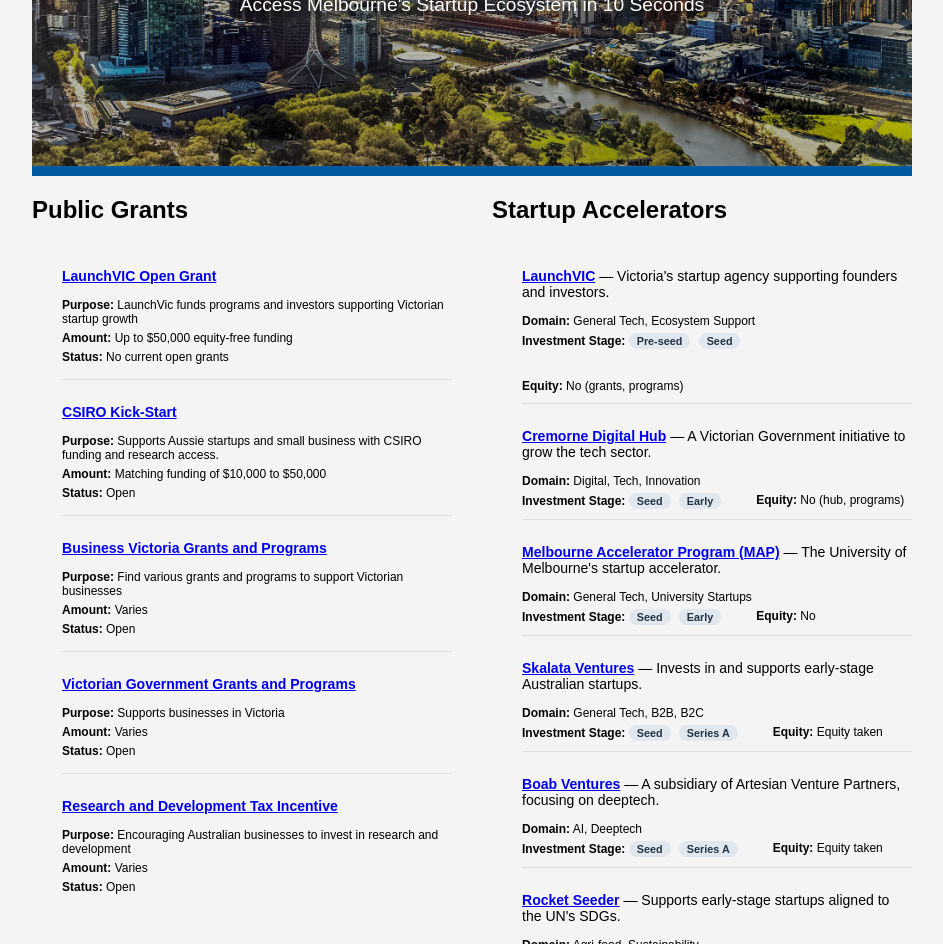
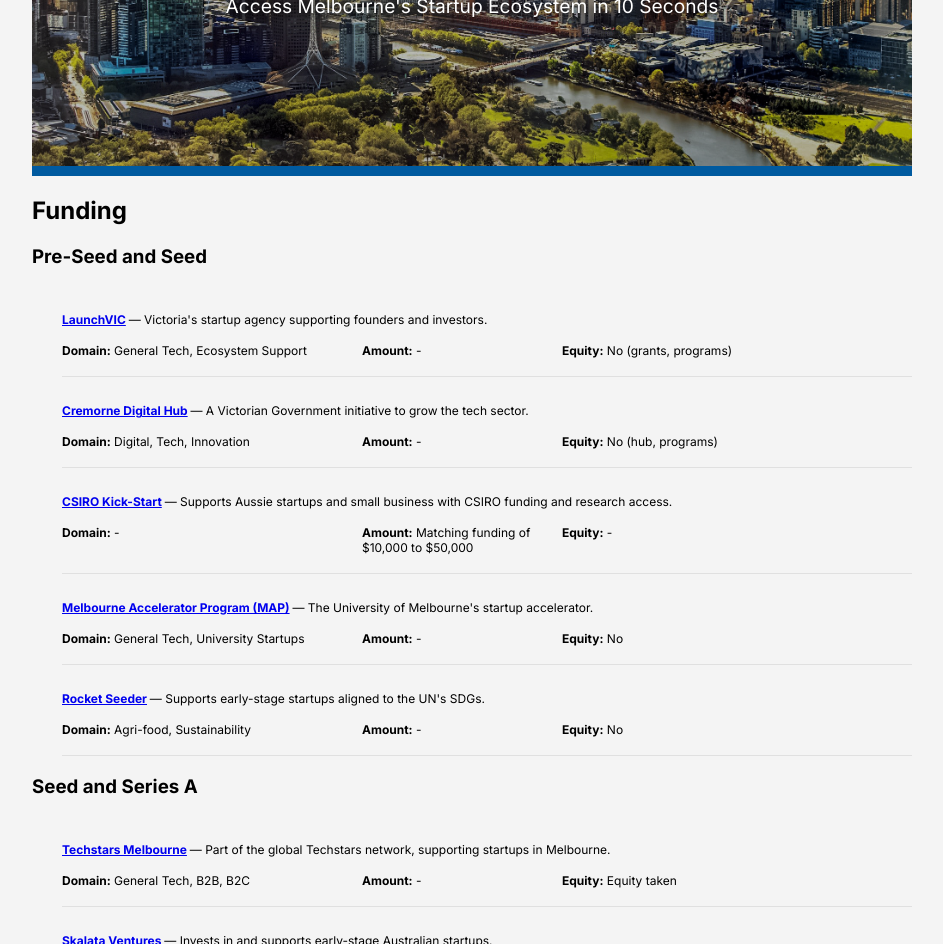
Before and after one commit to ShiyanYang/Melbourne_Startup_Resources, a plain HTML site: page index.html in a window 1280 px wide. Shown: the part 194-1138 px from the top of the page, without its empty margins (168-1111 px from the left). Drawn offline with Linux system fonts and the light colour scheme.

Commit message:
modifying funding section

```diff
--- a/index.html
+++ b/index.html
@@ -10,9 +10,10 @@
 
     <link rel="stylesheet" href="css/styles.css">
     <!-- Add Google Fonts: Inter, a popular tech font -->
-    <link href="https://fonts.googleapis.com/css2?family=Inter:wght@400;600&display=swap" rel="stylesheet">
+    <link href="https://fonts.googleapis.com/css2?family=Inter:wght@400;600;700&display=swap" rel="stylesheet">
 
     <style>
+
         body {
             margin-left: 200px;
             margin-right: 200px;
@@ -25,6 +26,10 @@
         }
         ul li {
             margin-bottom: 15px; /* Increase gap between list items */
+        }
+
+    body, .event, .grant, .header-title, h1, h2, h3, h4, h5, h6, p, a {
+              font-family: 'Inter', Arial, Helvetica, sans-serif;
         }
 
         .event {
@@ -70,6 +75,28 @@
         text-shadow: 0 2px 8px #000;
     }
 
+    .funding-row {
+    display: flex;
+    flex-direction: row;
+    gap: 0;
+    margin-bottom: 8px;
+    }
+    .funding-col.domain {
+        min-width: 220px;
+        max-width: 300px;
+        flex: 1 1 220px;
+    }
+    .funding-col.amount {
+        min-width: 160px;
+        max-width: 200px;
+        flex: 1 1 160px;
+    }
+    .funding-col.equity {
+        min-width: 140px;
+        max-width: 180px;
+        flex: 1 1 140px;
+    }
+
     </style>
 
 
@@ -88,9 +115,6 @@
     </header>
     <main>
 
-        <section id="grants">
-            <h2>Public Grants</h2>
-        </section>
 
         <section id="events">
             <h2>Coming Startup Events</h2>
@@ -153,7 +177,6 @@
         <p>&copy; 2025 Melbourne Startup Resources. All rights reserved.</p>
     </footer>
     <script src="js/events.js"></script>
-    <script src="js/grants.js"></script>
-    <script src="js/accelerators.js"></script>
+    <script src="js/funding.js"></script>
 </body>
 </html>
--- a/js/accelerators.js
+++ /dev/null
@@ -1,169 +0,0 @@
-// This file will handle displaying Melbourne startup accelerators.
-
-document.addEventListener('DOMContentLoaded', function() {
-    const main = document.querySelector('main');
-    if (!main) return;
-
-    // Create a container for the two columns
-    let container = document.getElementById('two-column-container');
-    if (!container) {
-        container = document.createElement('div');
-        container.id = 'two-column-container';
-        container.style.display = 'flex';
-        container.style.gap = '40px';
-        main.insertBefore(container, main.firstChild);
-    }
-
-    // Move grants section into the left column
-    const grantsSection = document.getElementById('grants');
-    if (grantsSection) {
-        let leftCol = document.getElementById('left-col');
-        if (!leftCol) {
-            leftCol = document.createElement('div');
-            leftCol.id = 'left-col';
-            leftCol.style.flex = '1';
-            container.appendChild(leftCol);
-        }
-        leftCol.appendChild(grantsSection);
-    }
-
-    // Create right column for accelerators
-    let rightCol = document.getElementById('right-col');
-    if (!rightCol) {
-        rightCol = document.createElement('div');
-        rightCol.id = 'right-col';
-        rightCol.style.flex = '1';
-        container.appendChild(rightCol);
-    }
-
-    // Accelerator data
-    const accelerators = [
-        {
-            name: 'LaunchVIC',
-            link: 'https://launchvic.org/',
-            description: "Victoria's startup agency supporting founders and investors.",
-            domain: 'General Tech, Ecosystem Support',
-            stage: 'Pre-seed, Seed',
-            equity: 'No (grants, programs)',
-            //tam: 'Victoria, Australia'
-        },
-
-        {
-            name: 'Cremorne Digital Hub',
-            link: 'https://cremornedigitalhub.com.au/en-au/home',
-            description: "A Victorian Government initiative to grow the tech sector.",
-            domain: 'Digital, Tech, Innovation',
-            stage: 'Seed, Early',
-            equity: 'No (hub, programs)',
-            //tam: 'Victoria, Australia'
-        },
-        {
-            name: 'Melbourne Accelerator Program (MAP)',
-            link: 'https://www.themap.co/',
-            description: "The University of Melbourne's startup accelerator.",
-            domain: 'General Tech, University Startups',
-            stage: 'Seed, Early',
-            equity: 'No',
-            //tam: 'Australia'
-        },
-
-        {
-            name: 'Skalata Ventures',
-            link: 'https://www.skalata.vc/',
-            description: "Invests in and supports early-stage Australian startups.",
-            domain: 'General Tech, B2B, B2C',
-            stage: 'Seed, Series A',
-            equity: 'Equity taken',
-            //tam: 'Australia'
-        },
-
-        {
-            name: 'Boab Ventures',
-            link: 'https://boab.ventures/',
-            description: "A subsidiary of Artesian Venture Partners, focusing on deeptech.",
-            domain: 'AI, Deeptech',
-            stage: 'Seed, Series A',
-            equity: 'Equity taken',
-            //tam: 'Global'
-        },
-
-       {
-            name: 'Rocket Seeder',
-            link: 'https://www.rocketseeder.com/',
-            description: "Supports early-stage startups aligned to the UN's SDGs.",
-            domain: 'Agri-food, Sustainability',
-            stage: 'Pre-seed, Seed',
-            equity: 'No',
-            //tam: 'Australia'
-        },
-        {
-            name: 'Antler',
-            link: 'https://www.antler.co/melbourne',
-            description: "Global startup generator and early-stage venture capital firm.",
-            domain: 'General Tech, B2B, B2C',
-            stage: 'Pre-seed, Seed',
-            equity: 'Equity taken',
-            //tam: 'Global'
-        },
-
-        {   name: 'Startmate',
-            link: 'https://startmate.com/',
-            description: "A leading Australian accelerator supporting startups across various sectors.",
-            domain: 'General Tech, B2B, B2C',
-            stage: 'Seed, Series A',
-            equity: 'Equity taken',
-            //tam: 'Australia, Global'
-        },
-
-       {
-            name: 'Techstars Melbourne',
-            link: 'https://www.techstars.com/accelerators/melbourne',
-            description: "Part of the global Techstars network, supporting startups in Melbourne.",
-            domain: 'General Tech, B2B, B2C',
-            stage: 'Seed, Early',
-            equity: 'Equity taken',
-            //tam: 'Global'
-        },
-    ];
-
- let html = `<h2>Startup Accelerators</h2>`;
-accelerators.forEach(acc => {
-    html += `
-        <div class="event">
-            <h3>
-                <a href="${acc.link}" target="_blank">${acc.name}</a>
-                <span style="font-weight: normal;"> &mdash; ${acc.description}</span>
-            </h3>
-            <p>
-                <strong>Domain:</strong> ${acc.domain}
-            </p>
-            <div style="display: flex; align-items: flex-start; gap: 30px; flex-wrap: wrap;">
-                <div>
-                    <strong>Investment Stage:</strong>
-                    ${
-                        acc.stage.split(',').map(s =>
-                            `<span style="
-                                display:inline-block;
-                                background:#e0e7ef;
-                                color:#234;
-                                border-radius:8px;
-                                padding:2px 8px;
-                                margin-right:5px;
-                                font-size:0.9em;
-                                font-weight:bold;
-                            ">${s.trim()}</span>`
-                        ).join(' ')
-                    }
-                </div>
-                <div>
-                    <strong>Equity:</strong> <span>${acc.equity}</span>
-                </div>
-            </div>
-        </div>
-    `;
-});
-
-
-    html += `</ul>`;
-    rightCol.innerHTML = html;
-});
--- a/js/events.js
+++ b/js/events.js
@@ -52,7 +52,7 @@ document.addEventListener('DOMContentLoaded', function() {
         html += `
             <div class="event">
                 <h3>
-                    <a href="${event.link}" target="_blank">${event.title}</a>
+                    <a href="${event.link}" target="_blank" rel="noopener noreferrer">${event.title}</a>
                     ${event.description ? `<span style="font-weight: normal;"> &mdash; ${event.description}</span>` : ''}
                 </h3>
                 <p>
--- /dev/null
+++ b/js/funding.js
@@ -0,0 +1,156 @@
+// Render a big "Funding" section with three subsections
+
+document.addEventListener('DOMContentLoaded', function() {
+    const main = document.querySelector('main');
+    if (!main) return;
+
+    // Create or select the container
+    let container = document.getElementById('funding-section');
+    if (!container) {
+        container = document.createElement('div');
+        container.id = 'funding-section';
+        container.style.width = '100%';
+        main.insertBefore(container, main.firstChild);
+    }
+
+    // --- Data Arrays ---
+    const funding_seed = [
+        {
+            name: 'LaunchVIC',
+            link: 'https://launchvic.org/',
+            description: "Victoria's startup agency supporting founders and investors.",
+            domain: 'General Tech, Ecosystem Support',
+            stage: 'Pre-seed, Seed',
+            equity: 'No (grants, programs)'
+        },
+        {
+            name: 'Cremorne Digital Hub',
+            link: 'https://cremornedigitalhub.com.au/en-au/home',
+            description: "A Victorian Government initiative to grow the tech sector.",
+            domain: 'Digital, Tech, Innovation',
+            stage: 'Pre-seed, Seed',
+            equity: 'No (hub, programs)'
+        },
+        {
+            name: 'CSIRO Kick-Start',
+            link: 'https://www.csiro.au/en/work-with-us/funding-programs/sme/csiro-kick-start/about',
+            description: 'Supports Aussie startups and small business with CSIRO funding and research access.',
+            amount: 'Matching funding of $10,000 to $50,000',
+            status: 'Open'
+        },
+        {
+            name: 'Melbourne Accelerator Program (MAP)',
+            link: 'https://www.themap.co/',
+            description: "The University of Melbourne's startup accelerator.",
+            domain: 'General Tech, University Startups',
+            stage: 'Pre-Seed, Seed',
+            equity: 'No'
+        },
+        {
+            name: 'Rocket Seeder',
+            link: 'https://www.rocketseeder.com/',
+            description: "Supports early-stage startups aligned to the UN's SDGs.",
+            domain: 'Agri-food, Sustainability',
+            stage: 'Pre-seed, Seed',
+            equity: 'No'
+        }
+    ];
+
+    const funding_seed_to_A = [
+        {
+            name: 'Techstars Melbourne',
+            link: 'https://www.techstars.com/accelerators/melbourne',
+            description: "Part of the global Techstars network, supporting startups in Melbourne.",
+            domain: 'General Tech, B2B, B2C',
+            stage: 'Pre-Seed, Seed',
+            equity: 'Equity taken'
+        },
+        {
+            name: 'Skalata Ventures',
+            link: 'https://www.skalata.vc/',
+            description: "Invests in and supports early-stage Australian startups.",
+            domain: 'General Tech, B2B, B2C',
+            stage: 'Seed, Series A',
+            equity: 'Equity taken'
+        },
+        {
+            name: 'Boab Ventures',
+            link: 'https://boab.ventures/',
+            description: "A subsidiary of Artesian Venture Partners, focusing on deeptech.",
+            domain: 'AI, Deeptech',
+            stage: 'Seed, Series A',
+            equity: 'Equity taken'
+        },
+        {
+            name: 'Antler',
+            link: 'https://www.antler.co/residency/australia',
+            description: "Global startup generator and early-stage venture capital firm.",
+            domain: 'General Tech, B2B, B2C',
+            stage: 'Pre-seed, Seed, Series A',
+            equity: 'Equity taken'
+        },
+        {
+            name: 'Startmate',
+            link: 'https://startmate.com/',
+            description: "A leading Australian accelerator supporting startups across various sectors.",
+            domain: 'General Tech, B2B, B2C',
+            stage: 'Seed, Series A',
+            equity: 'Equity taken'
+        }
+    ];
+
+    const others = [
+
+        {
+            name: 'Business Victoria Grants and Programs',
+            link: 'https://business.vic.gov.au/grants-and-programs?filter=%7B%22status%22%3A%5B%22opening+soon%22%2C%22open%22%2C%22ongoing%22%5D%7D&page=1',
+            description: 'Find various grants and programs to support Victorian businesses',
+            amount: 'Varies',
+            status:'Open'
+        },
+        {
+            name: 'Victorian Government Grants and Programs',
+            link: 'https://www.vic.gov.au/grants-and-programs',
+            description: 'Supports businesses in Victoria',
+            amount: 'Varies',
+            status:'Open'
+        },
+        {
+            name: 'Research and Development Tax Incentive',
+            link: 'https://www.industry.gov.au/science-technology-and-innovation/industry-innovation/research-and-development-tax-incentive',
+            description: 'Encouraging Australian businesses to invest in research and development',
+            amount: 'Varies',
+            status:'Open'
+        }
+    ];
+
+    // --- Render Section ---
+    let html = `<h2>Funding</h2>`;
+
+    // Helper function to render a section
+    function renderSection(title, arr) {
+        let sectionHtml = `<h3>${title}</h3>`;
+        arr.forEach(item => {
+            sectionHtml += `
+                <div class="event">
+                    <h4>
+                        <a href="${item.link}" target="_blank" rel="noopener noreferrer">${item.name}</a>
+                        <span style="font-weight: normal;"> &mdash; ${item.description}</span>
+                    </h4>
+                    <div class="funding-row">
+                        <div class="funding-col domain"><strong>Domain:</strong> ${item.domain ? item.domain : '-'}</div>
+                        <div class="funding-col amount"><strong>Amount:</strong> ${item.amount ? item.amount : '-'}</div>
+                        <div class="funding-col equity"><strong>Equity:</strong> ${item.equity ? item.equity : '-'}</div>
+                    </div>
+                </div>
+            `;
+        });
+        return sectionHtml;
+    }
+
+    html += renderSection('Pre-Seed and Seed', funding_seed);
+    html += renderSection('Seed and Series A', funding_seed_to_A);
+    html += renderSection('Other Public Grants', others);
+
+    container.innerHTML = html;
+});
--- a/js/grants.js
+++ /dev/null
@@ -1,57 +0,0 @@
-// This file will handle displaying Melbourne startup-related grants.
-
-document.addEventListener('DOMContentLoaded', function() {
-    const grantsSection = document.getElementById('grants');
-    if (!grantsSection) return;
-
-    const grants = [
-        {
-            name: 'LaunchVIC Open Grant',
-            link: 'https://launchvic.org/grants/',
-            description: 'LaunchVic funds programs and investors supporting Victorian startup growth',
-            amount: 'Up to $50,000 equity-free funding',
-            status: 'No current open grants'
-        },
-        {
-            name: 'CSIRO Kick-Start',
-            link: 'https://www.csiro.au/en/work-with-us/funding-programs/sme/csiro-kick-start/about',
-            description: 'Supports Aussie startups and small business with CSIRO funding and research access.',
-            amount: 'Matching funding of $10,000 to $50,000',
-            status: 'Open'
-        },
-        {
-            name: 'Business Victoria Grants and Programs',
-            link: 'https://business.vic.gov.au/grants-and-programs?filter=%7B%22status%22%3A%5B%22opening+soon%22%2C%22open%22%2C%22ongoing%22%5D%7D&page=1',
-            description: 'Find various grants and programs to support Victorian businesses',
-            amount: 'Varies',
-            status:'Open'
-        },
-        {
-            name: 'Victorian Government Grants and Programs',
-            link: 'https://www.vic.gov.au/grants-and-programs',
-            description: 'Supports businesses in Victoria',
-            amount: 'Varies',
-            status:'Open'
-        },
-        {
-            name: 'Research and Development Tax Incentive',
-            link: ' https://www.industry.gov.au/science-technology-and-innovation/industry-innovation/research-and-development-tax-incentive',
-            description: 'Encouraging Australian businesses to invest in research and development',
-            amount: 'Varies',
-            status:'Open'
-        }
-    ];
-
-    let html = `<h2>Public Grants</h2>`;
-    grants.forEach(grant => {
-        html += `
-            <div class="event">
-                <h3><a href="${grant.link}" target="_blank">${grant.name}</a></h3>
-                <p><strong>Purpose:</strong> ${grant.description}</p>
-                <p><strong>Amount:</strong> ${grant.amount}</p>
-                <p><strong>Status:</strong> ${grant.status}</p>
-            </div>
-        `;
-    });
-    grantsSection.innerHTML = html;
-});
```
